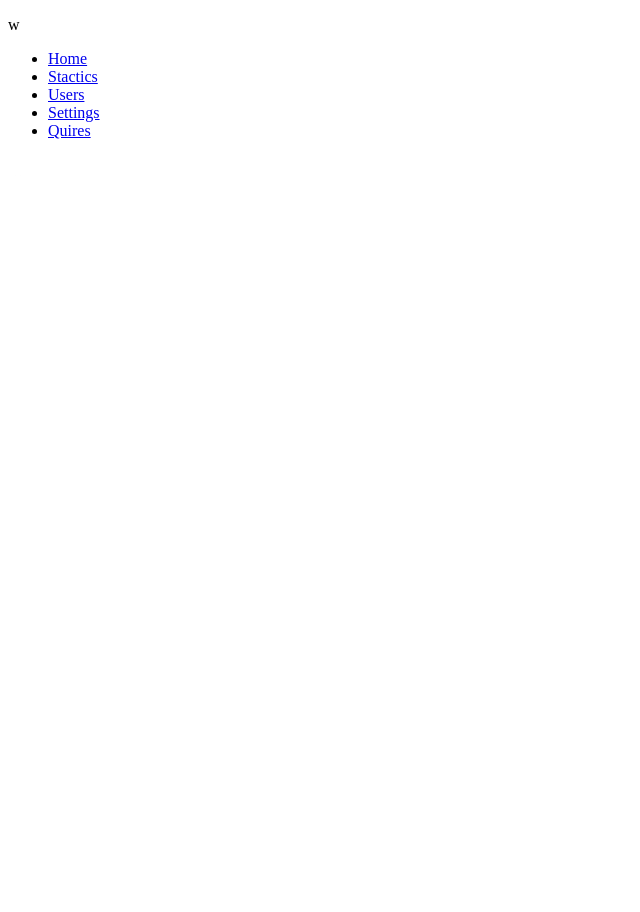
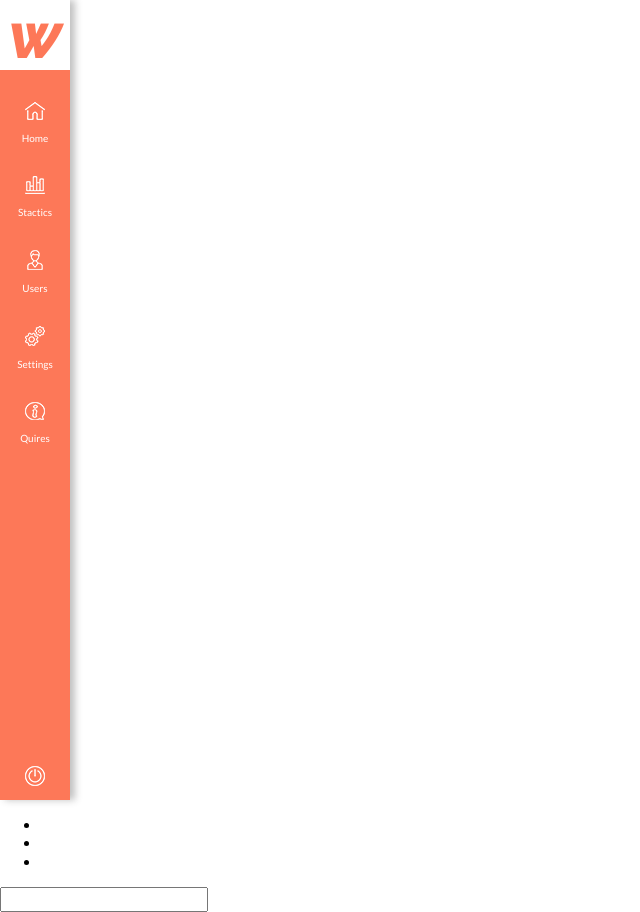
Before and after one commit to maab2b/Dashboard-final, a plain HTML site: page index.html in a window 1280 px wide. Shown: the whole page, without its empty margins (0-640 px from the left). Before the commit the page ends 800 px from the top, so only its background shows below. Drawn offline with nearby package versions, Linux system fonts and the light colour scheme.

Commit message:
nav_commit

```diff
--- a/index.html
+++ b/index.html
@@ -1,61 +1,44 @@
 <!DOCTYPE html>
 <html lang="en">
+
 <head>
     <meta charset="UTF-8">
     <meta name="viewport" content="width=device-width, initial-scale=1.0">
+    <link rel="stylesheet" href="https://cdnjs.cloudflare.com/ajax/libs/normalize/8.0.1/normalize.min.css"
+        integrity="sha256-l85OmPOjvil/SOvVt3HnSSjzF1TUMyT9eV0c2BzEGzU=" crossorigin="anonymous" />
     <link rel="stylesheet" href="./source/scss/main.css">
-    <link href="https://fonts.googleapis.com/css2?family=Lato:ital,wght@0,100;0,300;0,400;0,700;0,900;1,100;1,300;1,400;1,700;1,900&family=Raleway:ital,wght@1,800&display=swap" rel="stylesheet">
+    <link
+        href="https://fonts.googleapis.com/css2?family=Lato:ital,wght@0,100;0,300;0,400;0,700;0,900;1,100;1,300;1,400;1,700;1,900&family=Raleway:ital,wght@1,800&display=swap"
+        rel="stylesheet">
     <title>Dashboard-final</title>
 </head>
+
 <body>
 
-    <nav class="nav">
-        <div class="nav__logo--links">
-            <p>w</p>
-            <ul>
-                <li><a href="#">Home</a></li>
-                <li><a href="#">Stactics</a></li>
-                <li><a href="#">Users</a></li>
-                <li><a href="#">Settings</a></li>
-                <li><a href="#">Quires</a></li>
-            </ul>
-        </div>
-        <div>
+    <nav class="nav-main">
+        <a href="#" class="nav-main__logo">w</a>
+        <ul>
+            <li><a href="#"><img src="./source/img/home@1X.png" alt="">Home</a></li>
+            <li><a href="#"><img src="./source/img/bar-chart@1X.png" alt="">Stactics</a></li>
+            <li><a href="#"><img src="./source/img/user-1@1X.png" alt="">Users</a></li>
+            <li><a href="#"><img src="./source/img/settings@1X.png" alt="">Settings</a></li>
+            <li><a href="#"><img src="./source/img/information@1X.png" alt="">Quires</a></li>
+        </ul>
+        <div class="nav-main__power-button">
             <a href="#"><img src="./source/img/power-button@1X.png" alt=""></a>
         </div>
     </nav>
 
+    <header>
+        <ul>
+            <li><a href="#"></a></li>
+            <li><a href="#"></a></li>
+            <li><a href="#"></a></li>
+        </ul>
+        <input type="search">
 
-
-
-
-    <!-- <div class="top_container">
-
-        <header>
-            <div>Lorem ipsum dolor sit amet consectetur, adipisicing elit. Dicta rem omnis aspernatur labore praesentium quod dolore minima assumenda recusandae ipsum.</div>
-        </header>
-
-        <section>
-            <div>Lorem ipsum dolor sit amet consectetur, adipisicing elit. Sit, at? Fugiat eveniet architecto numquam magnam quae in tempore ipsam dicta.</div>
-        </section>
-
-    </div>
-
-    <nav>
-        <div>Lorem ipsum, dolor sit amet consectetur adipisicing elit. Eligendi, sequi ut! Soluta culpa sequi voluptas voluptate quam alias sint asperiores.</div>
-    </nav>
-
-    <div class="bottom_container">
-
-        <main>
-            <div>Lorem ipsum dolor sit amet consectetur adipisicing elit. Ex numquam illum sequi blanditiis eum aut hic. Autem nihil assumenda et.</div>
-        </main>
-
-        <aside>
-            <div>Lorem ipsum dolor, sit amet consectetur adipisicing elit. Accusantium quas consequuntur eius praesentium reprehenderit dolorem libero qui sint temporibus facere?</div>
-        </aside>
-
-    </div> -->
+    </header>
 
 </body>
+
 </html>
--- a/source/scss/components/_mixins.scss
+++ b/source/scss/components/_mixins.scss
@@ -4,4 +4,5 @@
     font-weight: 400;
     color: #FFFFFF;
     text-decoration: none;
+
 }
--- /dev/null
+++ b/source/scss/components/_nav.scss
@@ -0,0 +1,65 @@
+.nav-main {
+    width: 4.375rem;
+    height: 100vh;
+    background-color: $accent-color;
+    position: relative;
+    box-shadow: 5px 0px 7px 0px rgba(50, 50, 50, 0.3);
+}
+
+.nav-main__logo {
+    display: flex;
+    width: 100%;
+    height: 4.375rem;
+    font-family: "Raleway", sans-serif;
+    font-size: calc(40px + 2vw);
+    font-weight: 800;
+    text-decoration: none;
+    color: $accent-color;
+    background-color: #ffffff;
+    justify-content: center;
+    align-items: center;
+}
+
+.nav-main img {
+    margin-bottom: 10px;
+}
+.nav-main ul {
+    padding: 0;
+    display: flex;
+    flex-direction: column;
+    text-align: center;
+}
+
+.nav-main ul li {
+    position: relative;
+    list-style: none;
+    display: block;
+    margin: 0;
+    padding: 1rem;
+}
+
+.nav-main ul li a {
+    display: block;
+    font-family: $font-origin;
+    font-size: 10px;
+    font-weight: 400;
+    color: #ffffff;
+    text-decoration: none;
+}
+
+.nav-main__power-button {
+    text-align: center;
+    position: absolute;
+    bottom: 0;
+    width: 100%;
+}
+
+.nav-main ul li:hover::after {
+    content: '';
+    position: absolute;
+    bottom: 25px;
+    left: 68px;
+    border: 10px solid transparent;
+    border-left: 10px solid #EA6D54;
+    z-index: -10;
+}
--- a/source/scss/components/_variables.scss
+++ b/source/scss/components/_variables.scss
@@ -1 +1,5 @@
+$accent-color: #FD7858;
+$text-color: #777777;
+$subtitle-color: #BFBFBF;
+$dashboard-bg-color: #eeeeee;
 $font-origin: 'Lato', sans-serif;
--- a/source/scss/main.scss
+++ b/source/scss/main.scss
@@ -1,12 +1,3 @@
 @import "./components/mixins";
 @import "./components/variables";
-
-.nav__logo--links p {
-    font-family: 'Raleway', sans-serif;
-    font-size: $large;
-    font-weight: 800;
-}
-
-.nav__logo--links ul li a {
-    @include nav_text;
-}
+@import "./components/nav";
```
Also changed, not shown: source/img/hover.png (added), source/scss/main.css, 1 other file.
